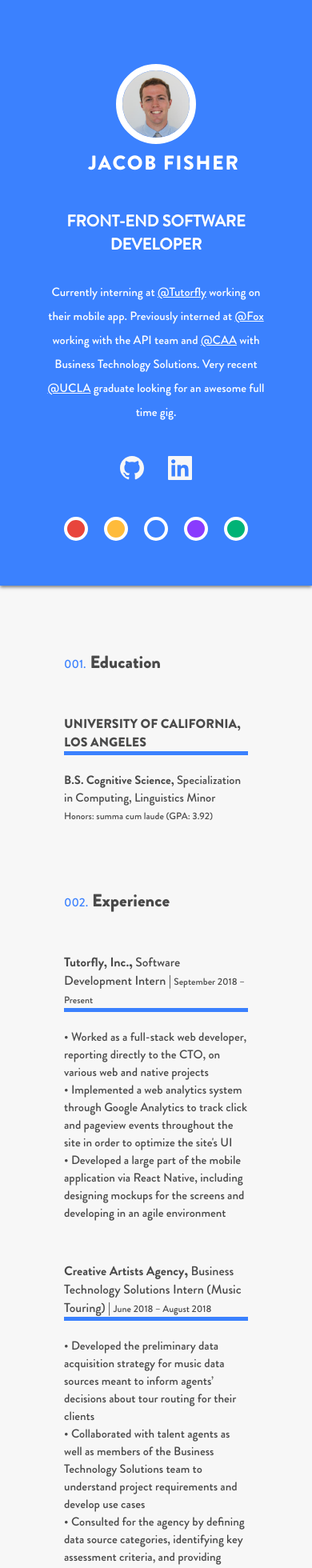
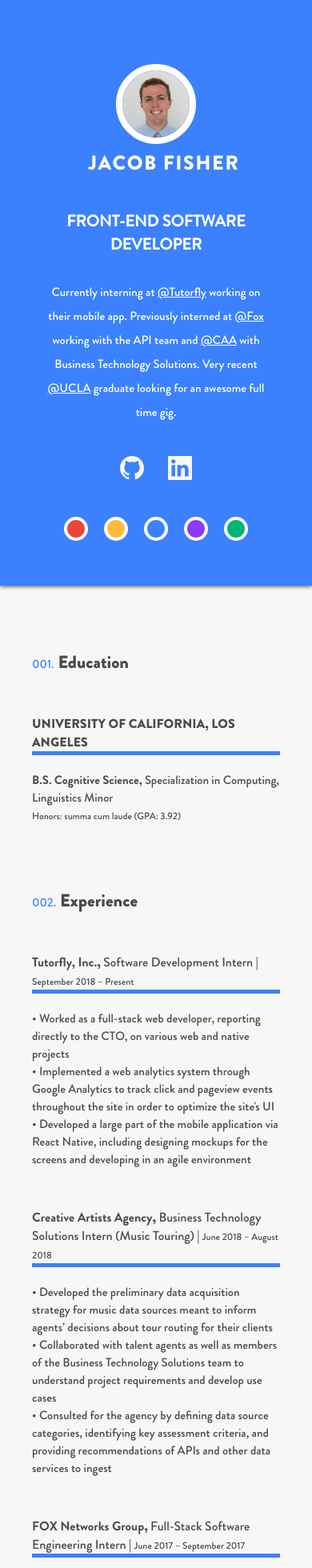
Before and after one commit to jacobfisher18/me, a React (Create React App) app: page / in a window 390 px wide. Shown: the top 1960 px of the page at 80% size. Built offline with nearby package versions, Linux system fonts and the light colour scheme.

Commit message:
fixed padding for smaller devices

```diff
--- a/src/App.css
+++ b/src/App.css
@@ -297,3 +297,9 @@
     overflow: inherit;
   }
 }
+
+@media only screen and (max-width: 500px) {
+  .content-container {
+    padding: 0px 40px 40px 40px;
+  }
+}
```
